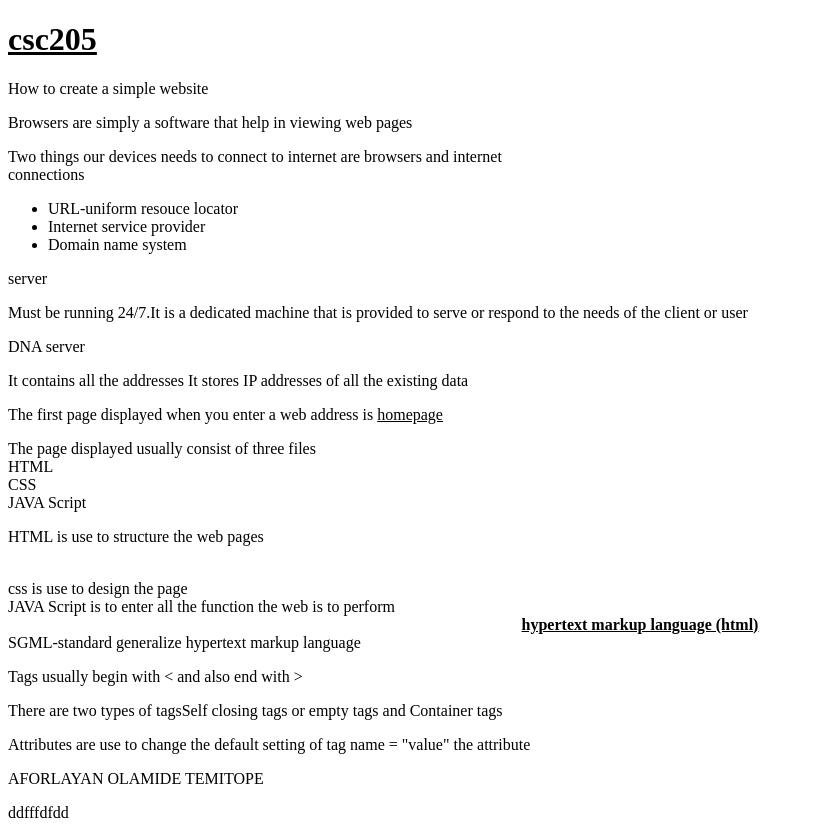
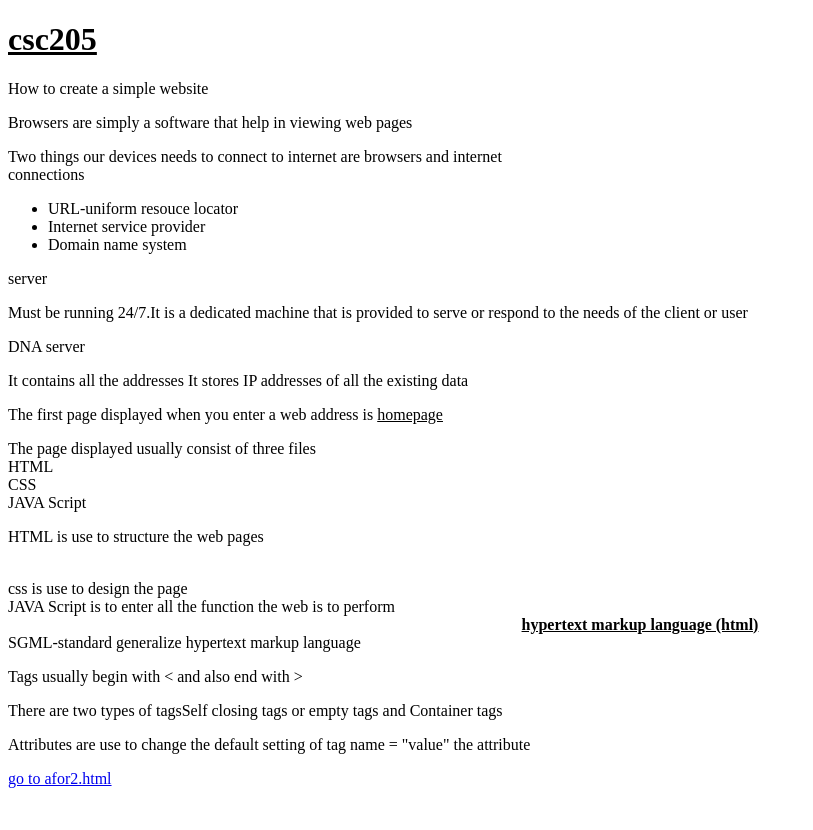
Before and after one commit to kvng-afor/afor, a plain HTML site: page afor.html in a window 1280 px wide. Shown: the whole page, without its empty margins (0-813 px from the left). After the commit the page ends 800 px from the top, so only its background shows below. Drawn offline with Linux system fonts and the light colour scheme.

Commit message:
Add files via upload

```diff
--- a/afor.html
+++ b/afor.html
@@ -24,6 +24,6 @@
 		SGML-standard generalize hypertext markup language<br><p>Tags usually begin with < and also end with ></p>
 		There are two types of tagsSelf closing tags or empty tags and Container tags
 		<p>Attributes are use to change the default setting of tag name = "value" the attribute</p>
-		<p>AFORLAYAN OLAMIDE TEMITOPE</p>ddfffdfdd
+		<a href="afor2.html" target="_blank">go to afor2.html</a>
 </body>
 </html>
```
